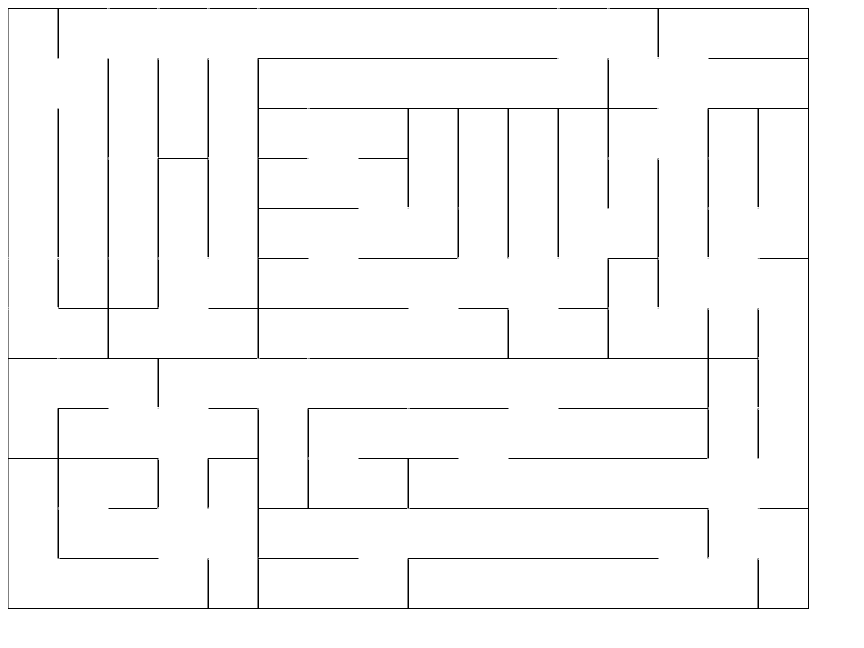
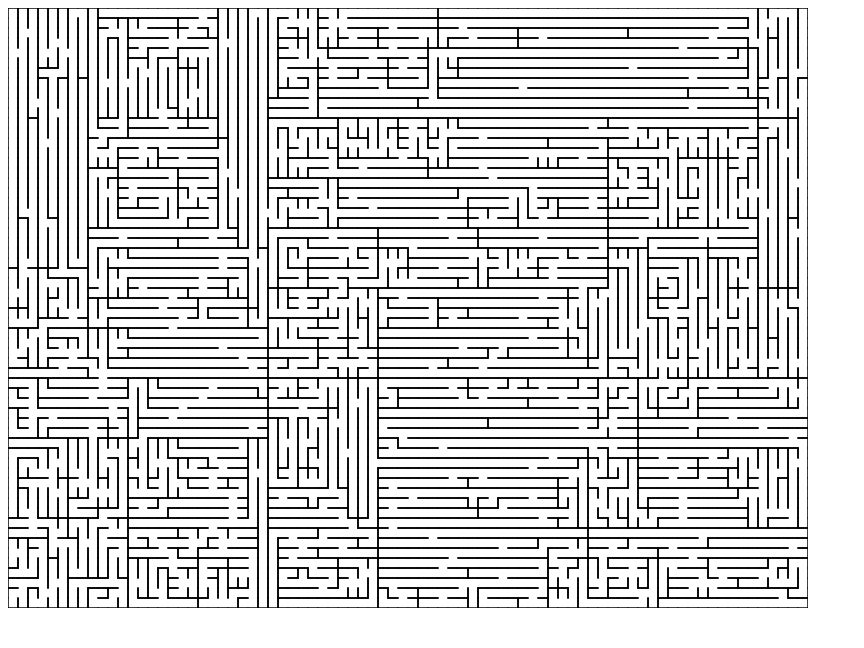
Before and after one commit to Auoja/amaze.js, a plain HTML site: page demo/index.html in a window 1280 px wide. Shown: the whole page, without its empty margins (0-864 px from the left). Drawn offline with Linux system fonts and the light colour scheme.

Commit message:
Fixed many small errors and now have a very roundabout way of getting chamber lines for rendering

```diff
--- a/amaze.js
+++ b/amaze.js
@@ -34,24 +34,78 @@
             return Math.floor(Math.random() * (max - min + 1) + min);
         }
 
-        function Door(x, y, direction) {
+        function Line(x1, y1, x2, y2) {
+            this.x1 = x1;
+            this.y1 = y1;
+            this.x2 = x2;
+            this.y2 = y2;
+        }
+
+        Line.prototype.splitLine = function(line) {
+            var lines = [
+                new Line(this.x1, this.y1, line.x1, line.y1),
+                new Line(line.x2, line.y2, this.x2, this.y2)
+            ];
+            return lines;
+        };
+
+        Line.prototype.subdivide = function() {
+            var lines = [];
+            if (this.x1 - this.x2 === 0) {
+                var y = this.y1;
+                while (y !== this.y2) {
+                    lines.push(new Line(this.x1, y, this.x2, y + 1));
+                    y++;
+                }
+            } else {
+                var x = this.x1;
+                while (x !== this.x2) {
+                    lines.push(new Line(x, this.y1, x + 1, this.y2));
+                    x++;
+                }
+            }
+            return lines;
+        };
+
+        Line.prototype.compare = function(line) {
+            return ((this.x1 === line.x1) &&
+                (this.x2 === line.x2) &&
+                (this.y1 === line.y1) &&
+                (this.y2 === line.y2));
+        };
+
+        Line.prototype.faulty = function() {
+            var x = this.x2 - this.x1;
+            var y = this.y2 - this.y1;
+            if (x !== 0 && y !== 0) {
+                return true
+            }
+            return false;
+        };
+
+        function Door(x, y, type) {
             this._x = x;
             this._y = y;
-            this._w = direction === 'horizontal' ? 1 : 0;
-            this._h = direction === 'vertical' ? 1 : 0;
+            this._w = type === 'horizontal' ? 1 : 0;
+            this._h = type === 'vertical' ? 1 : 0;
+            this._type = type;
         }
 
         Door.prototype.isChamberDoor = function(chamber) {
             if (this._x === chamber._x || this._x === chamber._x + chamber._w) {
-                if (this._y <= chamber._y + chamber._h - 1 && this._y >= chamber._y) {
+                if (this._y <= chamber._y + chamber._h && this._y >= chamber._y) {
                     return true;
                 }
             } else if (this._y === chamber._y || this._y === chamber._y + chamber._h) {
-                if (this._x <= chamber._x + chamber._w - 1 && this._x >= chamber._x) {
+                if (this._x <= chamber._x + chamber._w && this._x >= chamber._x) {
                     return true;
                 }
             }
             return false;
+        };
+
+        Door.prototype.getLine = function() {
+            return new Line(this._x, this._y, this._x + this._w, this._y + this._h);
         };
 
         function Chamber(x, y, w, h, doors) {
@@ -61,8 +115,6 @@
             this._h = h;
 
             this._doors = [];
-
-            this._chambers = [];
         }
 
         Chamber.prototype.addDoor = function(door) {
@@ -77,7 +129,7 @@
             return randomInterval(1, this._h - 1);
         };
 
-        Chamber.prototype.getDoors = function(splitWidth, splitHeight) {
+        Chamber.prototype.createDoors = function(splitWidth, splitHeight) {
             var doorList = [];
 
             var topDoor = randomInterval(0, splitHeight - 1);
@@ -103,17 +155,19 @@
                 return;
             }
 
+            var splitChambers = [];
             var splitWidth = this.getHorizontalWall();
             var splitHeight = this.getVerticalWall();
 
-            this._doors = this._doors.concat(this.getDoors(splitWidth, splitHeight));
+            this._doors = this._doors.concat(this.createDoors(splitWidth, splitHeight));
 
-            this._chambers[TOP_LEFT_CHAMBER] = new Chamber(this._x, this._y, splitWidth, splitHeight); //.divide(chambers, doors);
-            this._chambers[TOP_RIGHT_CHAMBER] = new Chamber(splitWidth + this._x, this._y, this._w - splitWidth, splitHeight); //.divide(chambers, doors);
-            this._chambers[BOTTOM_LEFT_CHAMBER] = new Chamber(this._x, this._y + splitHeight, splitWidth, this._h - splitHeight); //.divide(chambers, doors);
-            this._chambers[BOTTOM_RIGHT_CHAMBER] = new Chamber(splitWidth + this._x, this._y + splitHeight, this._w - splitWidth, this._h - splitHeight); //.divide(chambers, doors);
 
-            this._chambers.forEach(function(chamber) {
+            splitChambers[TOP_LEFT_CHAMBER] = new Chamber(this._x, this._y, splitWidth, splitHeight);
+            splitChambers[TOP_RIGHT_CHAMBER] = new Chamber(splitWidth + this._x, this._y, this._w - splitWidth, splitHeight);
+            splitChambers[BOTTOM_LEFT_CHAMBER] = new Chamber(this._x, this._y + splitHeight, splitWidth, this._h - splitHeight);
+            splitChambers[BOTTOM_RIGHT_CHAMBER] = new Chamber(splitWidth + this._x, this._y + splitHeight, this._w - splitWidth, this._h - splitHeight);
+
+            splitChambers.forEach(function(chamber) {
                 this._doors.forEach(function(door) {
                     if (door.isChamberDoor(chamber)) {
                         chamber.addDoor(door);
@@ -122,6 +176,91 @@
                 chamber.divide(chambers);
             }, this);
 
+        };
+
+        Chamber.prototype.getHorizontalDoors = function() {
+            var result = result = this._doors.filter(function(door) {
+                return door._type === 'horizontal';
+            });
+
+            function compare(a, b) {
+                return a.x - b.x;
+            }
+
+            result = result.sort(compare);
+
+            return result;
+        };
+
+        Chamber.prototype.getVerticalDoors = function() {
+            var result = result = this._doors.filter(function(door) {
+                return door._type === 'vertical';
+            });
+
+            function compare(a, b) {
+                return a.y - b.y;
+            }
+
+            result = result.sort(compare);
+
+            return result;
+        };
+
+        Chamber.prototype.getLines = function() {
+            var lines = [];
+
+            var horizontalDoors = this.getHorizontalDoors();
+            var verticalDoors = this.getVerticalDoors();
+
+            var topDoors = [];
+            var bottomDoors = [];
+            var leftDoors = [];
+            var rightDoors = [];
+
+            if (horizontalDoors) {
+                horizontalDoors.forEach(function(door) {
+                    if (door._y === this._y) {
+                        topDoors.push(door.getLine());
+                    } else {
+                        bottomDoors.push(door.getLine());
+                    }
+                }, this);
+            }
+
+            if (verticalDoors) {
+                verticalDoors.forEach(function(door) {
+                    if (door._x === this._x) {
+                        leftDoors.push(door.getLine());
+                    } else {
+                        rightDoors.push(door.getLine());
+                    }
+                }, this);
+            }
+
+            var topLines = new Line(this._x, this._y, this._x + this._w, this._y).subdivide();
+            var leftLines = new Line(this._x, this._y, this._x, this._y + this._h).subdivide();
+            var rightLines = new Line(this._x + this._w, this._y, this._x + this._w, this._y + this._h).subdivide();
+            var bottomLines = new Line(this._x, this._y + this._h, this._x + this._w, this._y + this._h).subdivide();
+
+            function getLines(sublines, doorList, result) {
+                result = sublines.filter(function(sub) {
+                    var found = false;
+                    doorList.forEach(function(door) {
+                        if (door.compare(sub)) {
+                            found = true;
+                        }
+                    });
+                    return !found;
+                });
+                return result;
+            }
+
+            lines = lines.concat(getLines(topLines, topDoors, lines));
+            lines = lines.concat(getLines(rightLines, rightDoors, lines));
+            lines = lines.concat(getLines(bottomLines, bottomDoors, lines));
+            lines = lines.concat(getLines(leftLines, leftDoors, lines));
+
+            return lines;
         }
 
         function Maze(settings) {
--- a/demo/index.html
+++ b/demo/index.html
@@ -1,12 +1,12 @@
 <!DOCTYPE html>
 <html>
     <head>
-        <title>Q-Tree Demo</title>
+        <title>Maze Demo</title>
     </head>
     <script src="../amaze.js"></script>
     <script src="script.js"></script>
 
     <body onload="startDemo()">
-        <canvas id="canvas" width="800" height="600" style="border-bottom: 1px solid black; border-right: 1px solid black;"></canvas>
+        <canvas id="canvas" width="800" height="600"></canvas>
     </body>
 </html>
--- a/demo/script.js
+++ b/demo/script.js
@@ -2,39 +2,29 @@ function startDemo() {
 
     var canvas = document.getElementById('canvas');
     var ctx = canvas.getContext('2d');
-    // Fix for anti-aliasing
-    ctx.translate(0.5, 0.5);
-    ctx.lineWidth = 0.5;
 
-    var mazeWidth = 16;
-    var mazeHeight = 12;
+    var mazeWidth = 80;
+    var mazeHeight = 60;
     var unit_x = canvas.width / mazeWidth;
     var unit_y = canvas.height / mazeHeight;
 
     var maze = new Maze({
-            width: mazeWidth,
-            height: mazeHeight
-        });
+        width: mazeWidth,
+        height: mazeHeight
+    });
     maze.generate();
 
     var chambers = maze.getChambers();
 
     function render() {
         ctx.lineCap = 'square';
+        ctx.strokeStyle = 'black';
 
         chambers.forEach(function(chamber) {
-            ctx.beginPath();
-            ctx.strokeStyle = 'black';
-            ctx.lineWidth = 1;
-            ctx.rect(chamber._x * unit_x, chamber._y * unit_y, chamber._w * unit_x, chamber._h * unit_y);
-            ctx.closePath();
-            ctx.stroke();
-            chamber._doors.forEach(function(door) {
+            chamber.getLines().forEach(function(line) {
                 ctx.beginPath();
-                ctx.strokeStyle = 'white';
-                ctx.lineWidth = 3;
-                ctx.moveTo(door._x * unit_x, door._y * unit_y);
-                ctx.lineTo((door._x + door._w) * unit_x, (door._y + door._h) * unit_y);
+                ctx.moveTo(line.x1 * unit_x, line.y1 * unit_y);
+                ctx.lineTo(line.x2 * unit_x, line.y2 * unit_y);
                 ctx.closePath();
                 ctx.stroke();
             });
```
